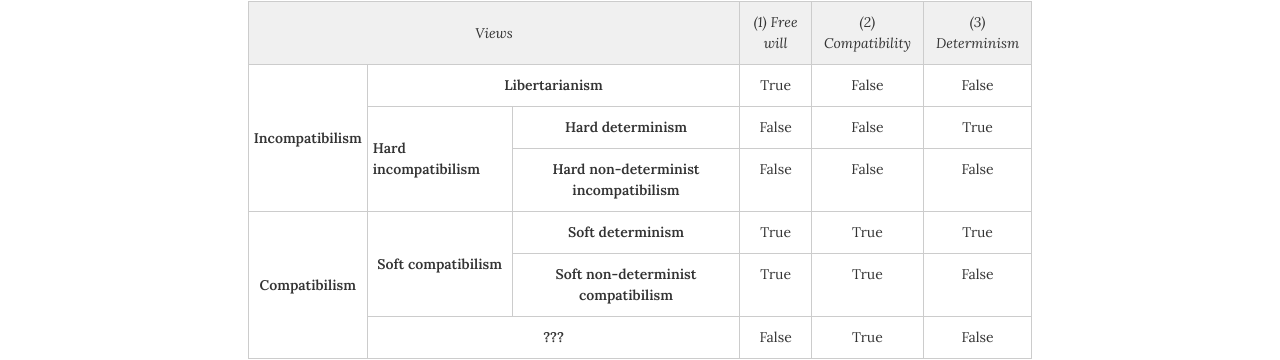
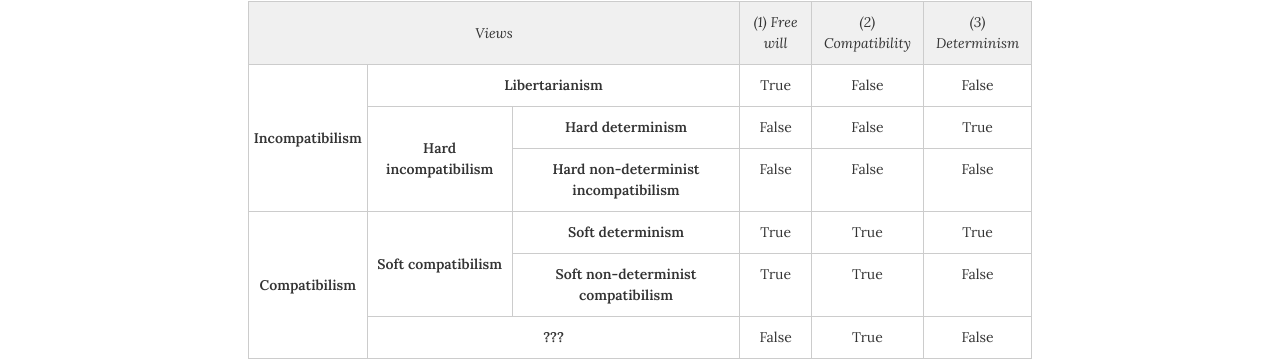
Before and after one commit to dingherself/intro, a Jekyll site: the page built from handouts/_posts/2026-03-09-van-inwagen.md, in a window 1280 px wide. Shown: the part 1266-1626 px from the top of the page. Built offline with Jekyll 4.4.1, drawn with Linux system fonts in a browser that asks for light colours.

Commit message:
formatting

```diff
--- a/handouts/_posts/2026-03-09-van-inwagen.md
+++ b/handouts/_posts/2026-03-09-van-inwagen.md
@@ -70,7 +70,7 @@ Very important: Determinism ≠ fate.
     <td class="tg-nrix">False</td>
   </tr>
   <tr>
-    <td class="tg-yla0" rowspan="2">Hard incompatibilism</td>
+    <td class="tg-wa1i" rowspan="2">Hard incompatibilism</td>
     <td class="tg-wa1i">Hard determinism</td>
     <td class="tg-nrix">False</td>
     <td class="tg-nrix">False</td>
```
